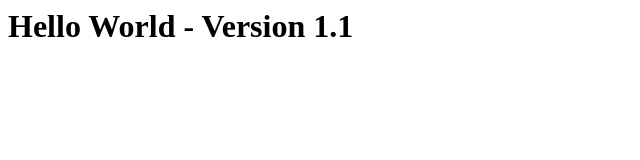
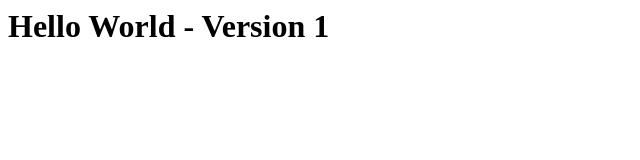
Before and after one commit to ganis777/SimpleMyDemo, a plain HTML site: page index.html in a window 1280 px wide. Shown: the full height of the page, 0-640 px from the left. Drawn offline with Linux system fonts and the light colour scheme.

Commit message:
Revert "Update index.html with 1.1 version change"

```diff
--- a/index.html
+++ b/index.html
@@ -1 +1 @@
-<h1> Hello World - Version 1.1 </h1>
+<h1> Hello World - Version 1 </h1>
```
